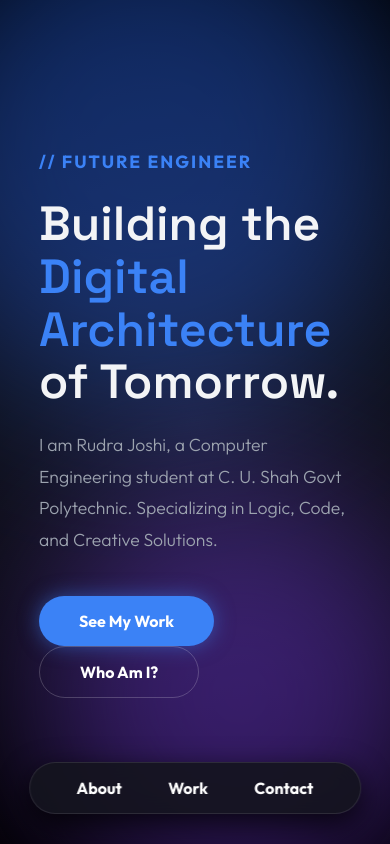
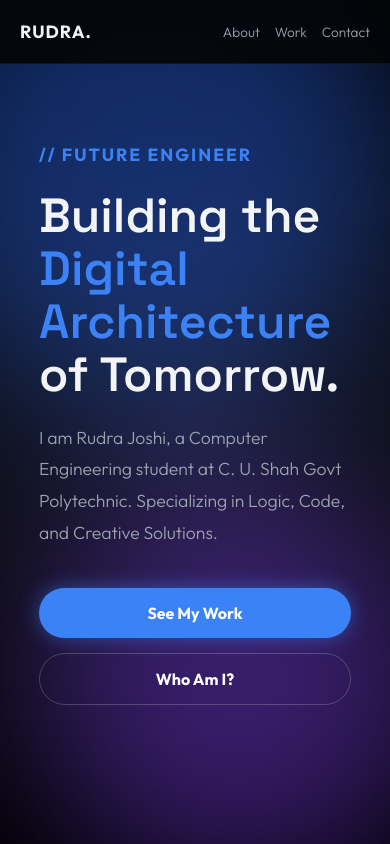
Before and after one commit to Rudra-Joshi0509/my_portfolio, a plain HTML site: page index.html in a window 390 px wide. Shown: the top 844 px of the page. Drawn offline with Linux system fonts and the light colour scheme.

Commit message:
Refactor navigation styles for desktop and mobile(2)
Updated navigation styles for improved responsiveness and clarity.

```diff
--- a/index.html
+++ b/index.html
@@ -99,22 +99,35 @@
         .orb-1 { width: 500px; height: 500px; background: #2563eb; top: -100px; left: -100px; }
         .orb-2 { width: 400px; height: 400px; background: #7c3aed; bottom: -50px; right: -50px; }
 
-        /* --- 5. NAVIGATION (DEFAULT DESKTOP) --- */
+        /* --- 5. NAVIGATION (DESKTOP & MOBILE SHARED) --- */
         nav {
             position: fixed;
             top: 0;
+            left: 0;
             width: 100%;
-            padding: 20px 50px;
-            background: rgba(5, 5, 7, 0.8);
+            padding: 20px 50px; /* Desktop Padding */
+            background: rgba(5, 5, 7, 0.9); /* Make background darker so it's readable */
             backdrop-filter: blur(10px);
             display: flex;
-            justify-content: space-between;
-            z-index: 100;
+            justify-content: space-between; /* Pushes Logo Left, Links Right */
+            align-items: center;
+            z-index: 1000;
             border-bottom: 1px solid rgba(255,255,255,0.05);
             transition: 0.3s;
         }
 
-        .logo { font-weight: 700; letter-spacing: 1px; font-size: 1.2rem; }
+        .logo {
+            font-weight: 700;
+            letter-spacing: 1px;
+            font-size: 1.2rem;
+            color: var(--text);
+        }
+
+        .nav-items {
+            display: flex;
+            align-items: center;
+        }
+
         .nav-items a {
             color: var(--text-muted);
             text-decoration: none;
@@ -230,52 +243,42 @@
 
 
         /* =========================================
-           MOBILE RESPONSIVE & FLOATING BOTTOM NAV
+           MOBILE RESPONSIVE ADJUSTMENTS
            ========================================= */
         @media(max-width: 768px) {
 
-            /* 1. MOBILE NAVIGATION CAPSULE */
+            /* 1. FIX NAVBAR LAYOUT FOR MOBILE */
             nav {
-                top: auto;              /* Remove from top */
-                bottom: 30px;           /* Move to bottom */
-                width: 85%;             /* Make it compact */
-                left: 50%;
-                transform: translateX(-50%); /* Center it */
-                border-radius: 50px;    /* Pill shape */
-                padding: 15px 0;        /* Slim padding */
-                justify-content: center;
-                background: rgba(20, 20, 30, 0.9); /* Darker */
-                box-shadow: 0 10px 30px rgba(0,0,0,0.8);
-                border: 1px solid rgba(255, 255, 255, 0.1);
+                padding: 20px 20px; /* Reduce side padding so it fits */
             }
 
             .logo {
-                display: none; /* Hide Logo on Mobile */
+                font-size: 1.1rem;
+                display: block; /* Ensure logo is visible */
             }
 
             .nav-items {
-                width: 100%;
-                display: flex;
-                justify-content: space-evenly; /* Spread links evenly */
+                gap: 15px; /* Small gap between links */
             }
 
             .nav-items a {
-                margin: 0;
-                font-size: 1rem;
-                color: #fff;
-                font-weight: 600;
+                margin-left: 0; /* Remove large desktop margins */
+                font-size: 0.85rem; /* Make text slightly smaller to fit */
             }
 
-            /* 2. CONTENT ADJUSTMENTS */
+            /* 2. FIX HERO TEXT SIZE */
             h1 { font-size: 3rem; }
+
+            /* 3. FIX ABOUT IMAGE STACKING */
             .about-container { flex-direction: column-reverse; }
             .about-img-box { height: 300px; width: 100%; }
 
-            /* 3. HIDE PC CURSOR */
+            /* 4. HIDE PC CURSOR */
             .cursor-dot, .cursor-ring { display: none; }
 
-            /* 4. ADD PADDING SO NAV DOESNT COVER CONTENT */
-            body { padding-bottom: 100px; }
+            /* 5. BUTTONS STACKING */
+            .hero-btns { display: flex; flex-direction: column; gap: 15px; }
+            .btn { margin-right: 0; text-align: center; }
         }
 
     </style>
@@ -292,8 +295,12 @@
         <div class="orb orb-2" id="orb2"></div>
     </div>
 
+    <!-- NAVIGATION -->
     <nav>
+        <!-- NAME ON LEFT -->
         <div class="logo hover-target">RUDRA.</div>
+
+        <!-- LINKS ON RIGHT -->
         <div class="nav-items">
             <a href="#about" class="hover-target">About</a>
             <a href="#projects" class="hover-target">Work</a>
@@ -334,7 +341,7 @@
         </div>
     </section>
 
-    <!-- EDUCATION (CORRECTED) -->
+    <!-- EDUCATION -->
     <section id="education">
         <div class="hidden">
             <h2>Education Path</h2>
```
